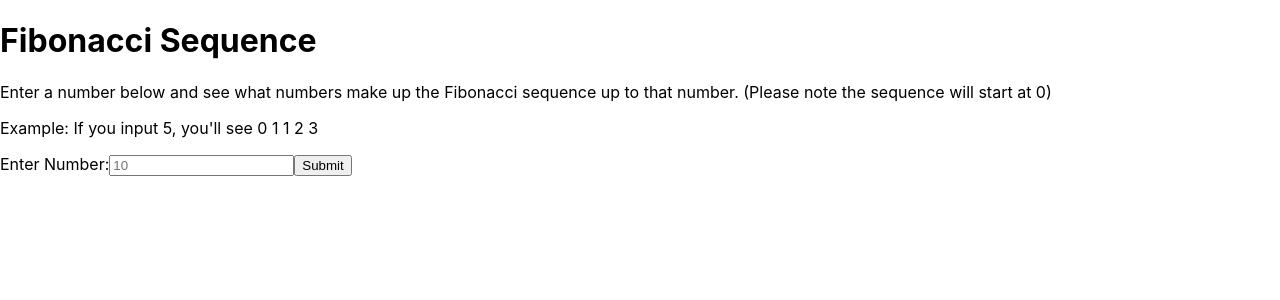
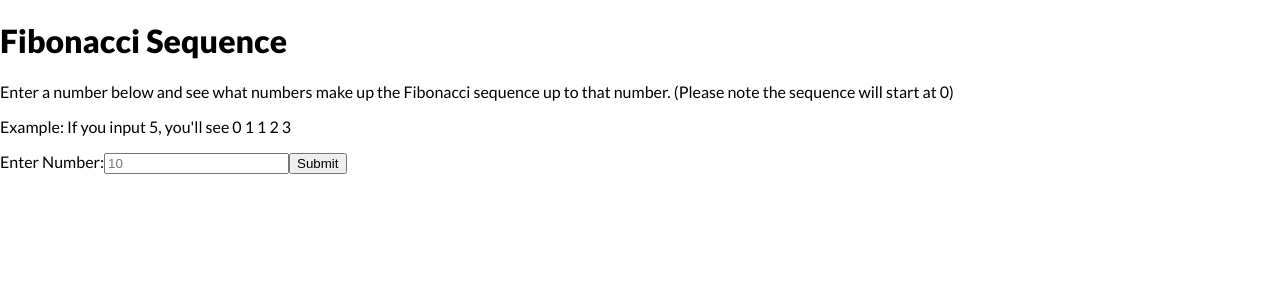
Before and after one commit to cadams8238/Fibonacci_App, a React (Create React App) app: page / in a window 1280 px wide. Shown: the top 300 px of the page. Built offline with nearby package versions, Linux system fonts and the light colour scheme.

Commit message:
added color variables for the entire app to access and added Lato font-family from Google fonts

```diff
--- a/public/index.html
+++ b/public/index.html
@@ -1,15 +1,22 @@
 <!DOCTYPE html>
 <html lang="en">
 	<head>
-    <meta charset="utf-8">
-    <link rel="shortcut icon" href="%PUBLIC_URL%/favicon.ico">
-    <meta name="viewport" content="width=device-width, initial-scale=1, shrink-to-fit=no">
-    <meta name="theme-color" content="#000000">
+		<meta charset="utf-8" />
+		<link rel="shortcut icon" href="%PUBLIC_URL%/favicon.ico" />
+		<link
+			href="https://fonts.googleapis.com/css?family=Lato:400,400i,900"
+			rel="stylesheet"
+		/>
+		<meta
+			name="viewport"
+			content="width=device-width, initial-scale=1, shrink-to-fit=no"
+		/>
+		<meta name="theme-color" content="#000000" />
 		<!--
 			manifest.json provides metadata used when your web app is added to the
 			homescreen on Android. See https://developers.google.com/web/fundamentals/web-app-manifest/
 		-->
-    <link rel="manifest" href="%PUBLIC_URL%/manifest.json">
+		<link rel="manifest" href="%PUBLIC_URL%/manifest.json" />
 		<!--
 			Notice the use of %PUBLIC_URL% in the tags above.
 			It will be replaced with the URL of the `public` folder during the build.
@@ -22,9 +29,7 @@
 		<title>React App</title>
 	</head>
 	<body>
-    <noscript>
-      You need to enable JavaScript to run this app.
-    </noscript>
+		<noscript> You need to enable JavaScript to run this app. </noscript>
 		<div id="root"></div>
 		<!--
 			This HTML file is a template.
--- a/src/index.css
+++ b/src/index.css
@@ -1,9 +1,13 @@
+:root {
+	--yellow: #ffc600;
+	--black: #272727;
+	--peach: #fcaa67;
+}
+
 body {
 	margin: 0;
 	padding: 0;
-  font-family: -apple-system, BlinkMacSystemFont, "Segoe UI", "Roboto", "Oxygen",
-    "Ubuntu", "Cantarell", "Fira Sans", "Droid Sans", "Helvetica Neue",
-    sans-serif;
+	font-family: Lato, sans-serif;
 	-webkit-font-smoothing: antialiased;
 	-moz-osx-font-smoothing: grayscale;
 }
```
Lines whose indentation alone changed are shown as unchanged.
